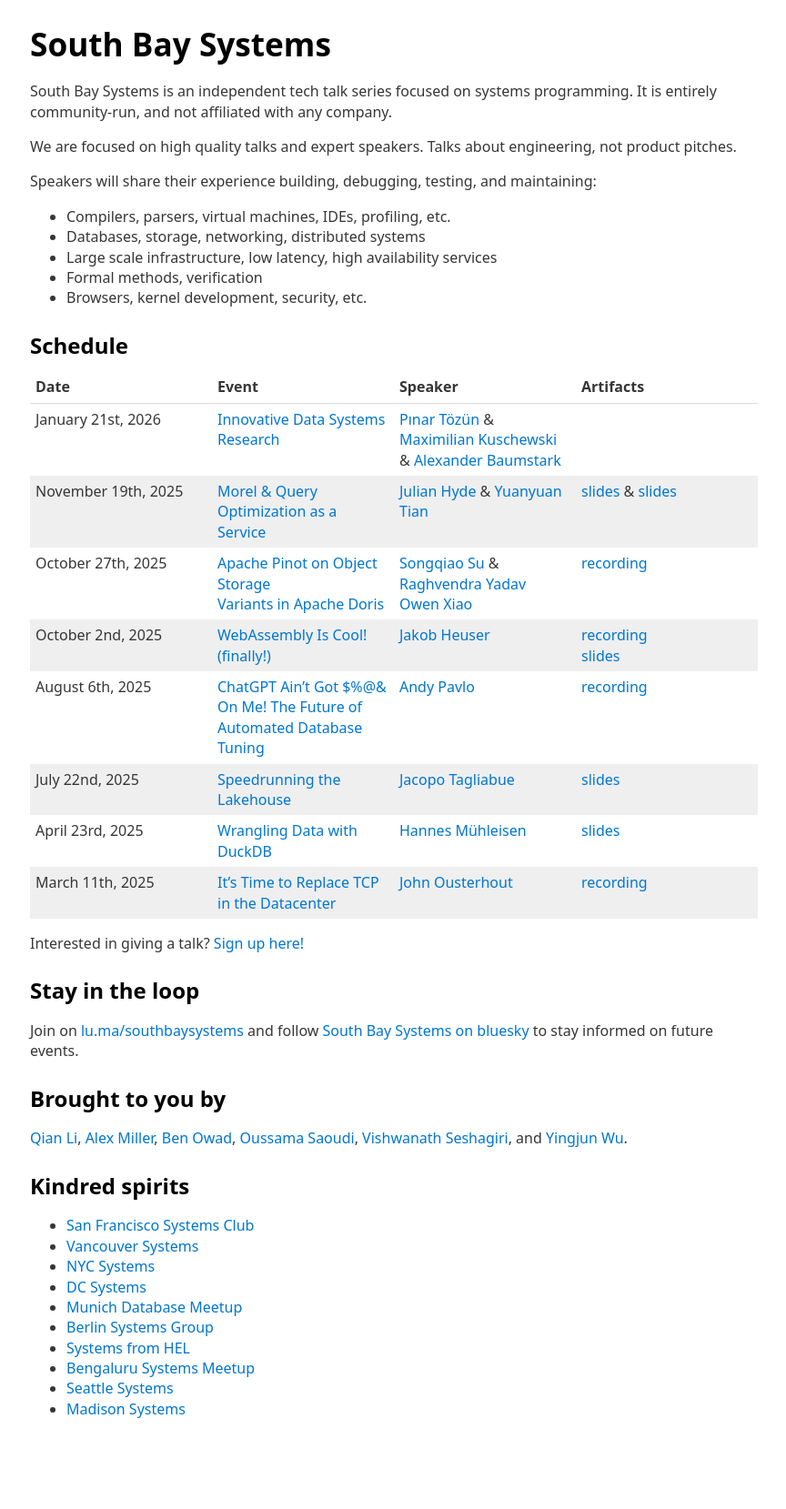
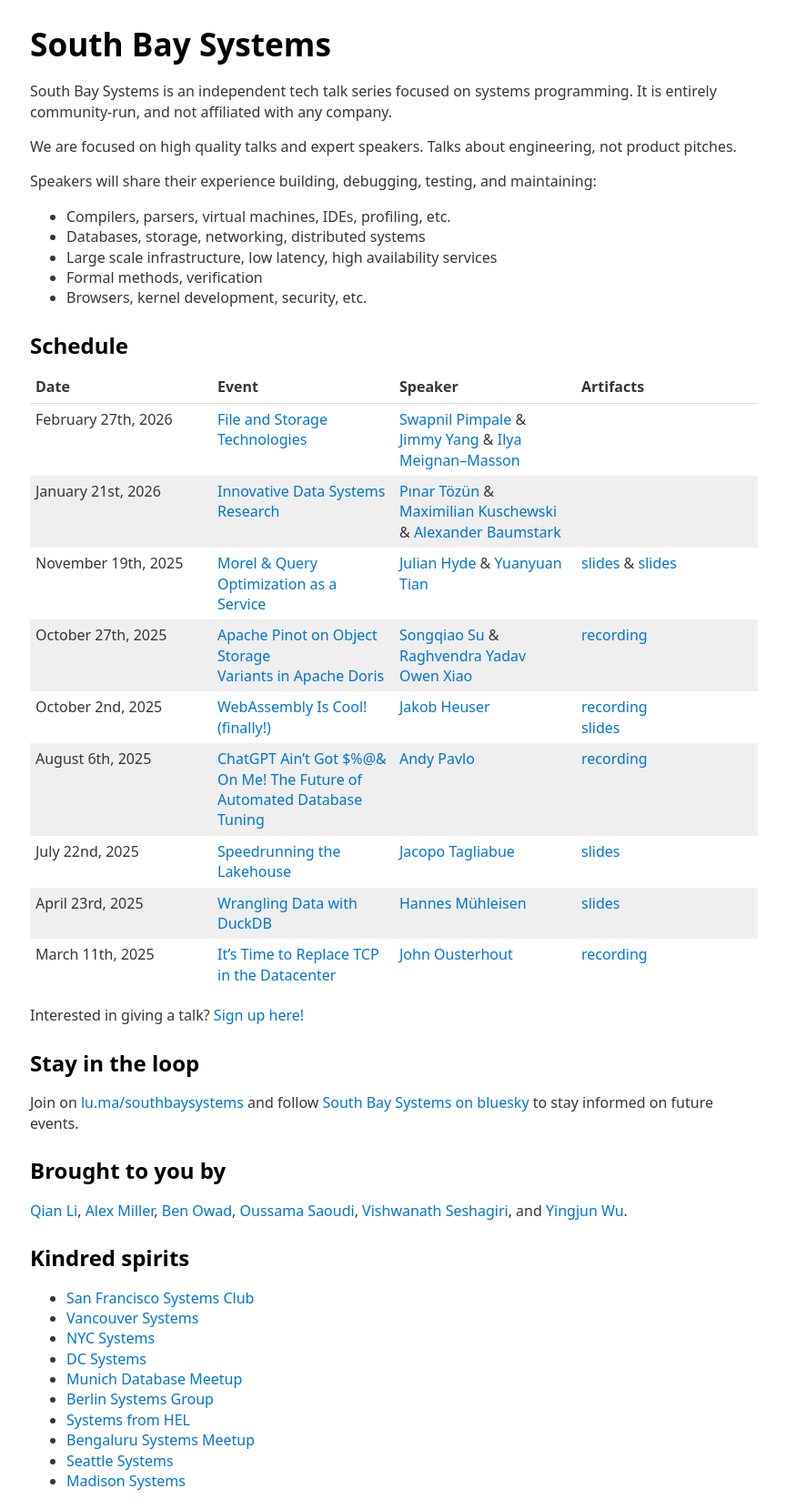
Before and after one commit to thisismiller/southbaysystems.xyz, a Jekyll site: the page built from index.markdown, in a window 1280 px wide. Shown: the whole page at 91% size, without its empty margins (207-1071 px from the left). Built offline with Jekyll 4.4.1, drawn with Linux system fonts in a browser that asks for light colours; before the commit the page ends 1580 px from its top, so only the background shows below that.

Commit message:
Add FAST meetup

```diff
--- a/index.markdown
+++ b/index.markdown
@@ -21,6 +21,7 @@
 
 | Date | Event | Speaker | Artifacts |
 | --- | --- | --- | --- |
+| February 27th, 2026 | [File and Storage Technologies](https://luma.com/oqu0l8st) | [Swapnil Pimpale](https://www.linkedin.com/in/swapnil-pimpale/) & [Jimmy Yang](https://www.linkedin.com/in/jimmy-yang-6a7a0b12/) & [Ilya Meignan--Masson](https://ilya-meignan--masson.me/) | |
 | January 21st, 2026 | [Innovative Data Systems Research](https://luma.com/8a54z94d) | [Pınar Tözün](https://www.pinartozun.com/) & [Maximilian Kuschewski](https://www.cs.cit.tum.de/dis/team/maximilian-kuschewski/) & [Alexander Baumstark](https://www.linkedin.com/in/alexander-baumstark-abc123/) | |
 | November 19th, 2025 | [Morel & Query Optimization as a Service](https://luma.com/xygolo9c) | [Julian Hyde](https://www.linkedin.com/in/julianhyde) & [Yuanyuan Tian](https://humming80.github.io/) | [slides](/files/Morel.pdf) & [slides](/files/QueryOptimizationAsAService.pdf) |
 | October 27th, 2025| [Apache Pinot on Object Storage](https://luma.com/9o6bahgc) <br /> [Variants in Apache Doris](https://luma.com/9o6bahgc) | [Songqiao Su](https://www.linkedin.com/in/songqiao-su-78516471/) & [Raghvendra Yadav](https://www.linkedin.com/in/raghvendra-yadav-b996a520/) <br /> [Owen Xiao](https://www.linkedin.com/in/owen-xiao/) | [recording](https://youtu.be/f1bz3efUJpM) |
```
